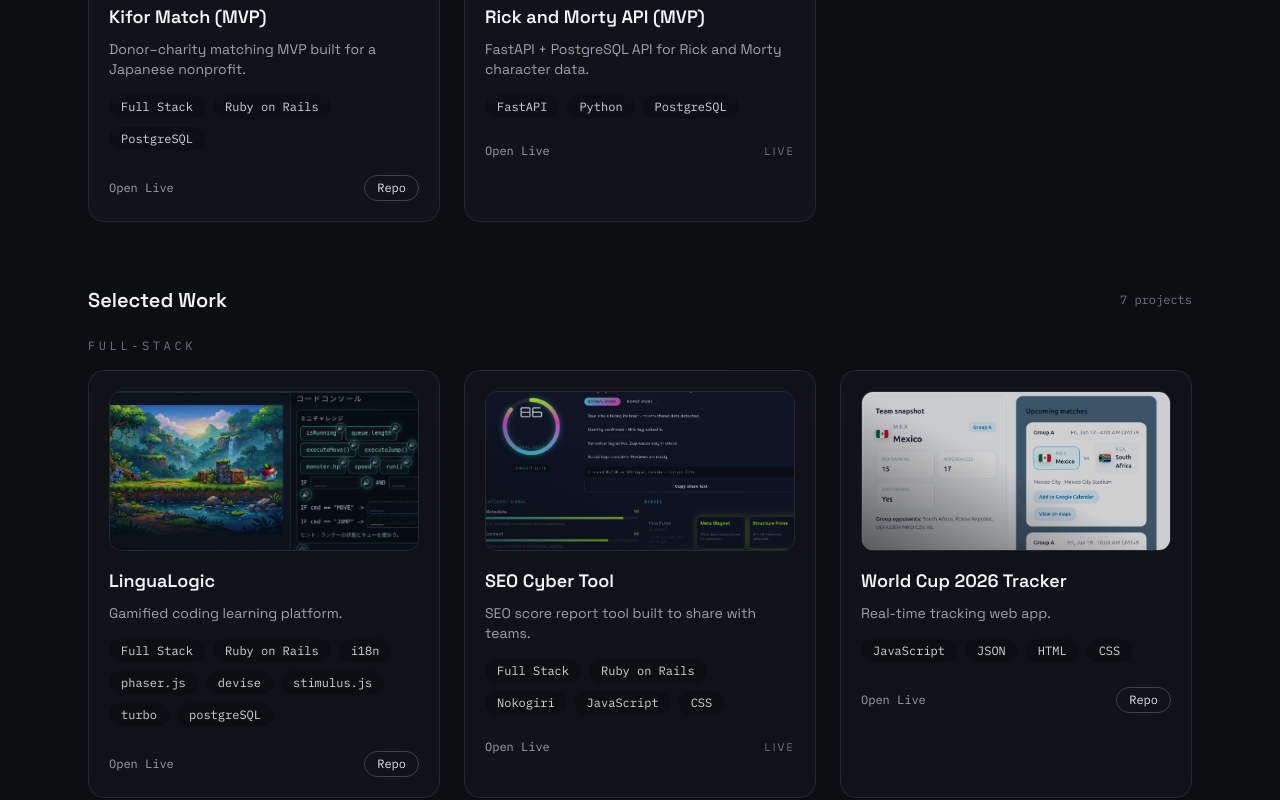
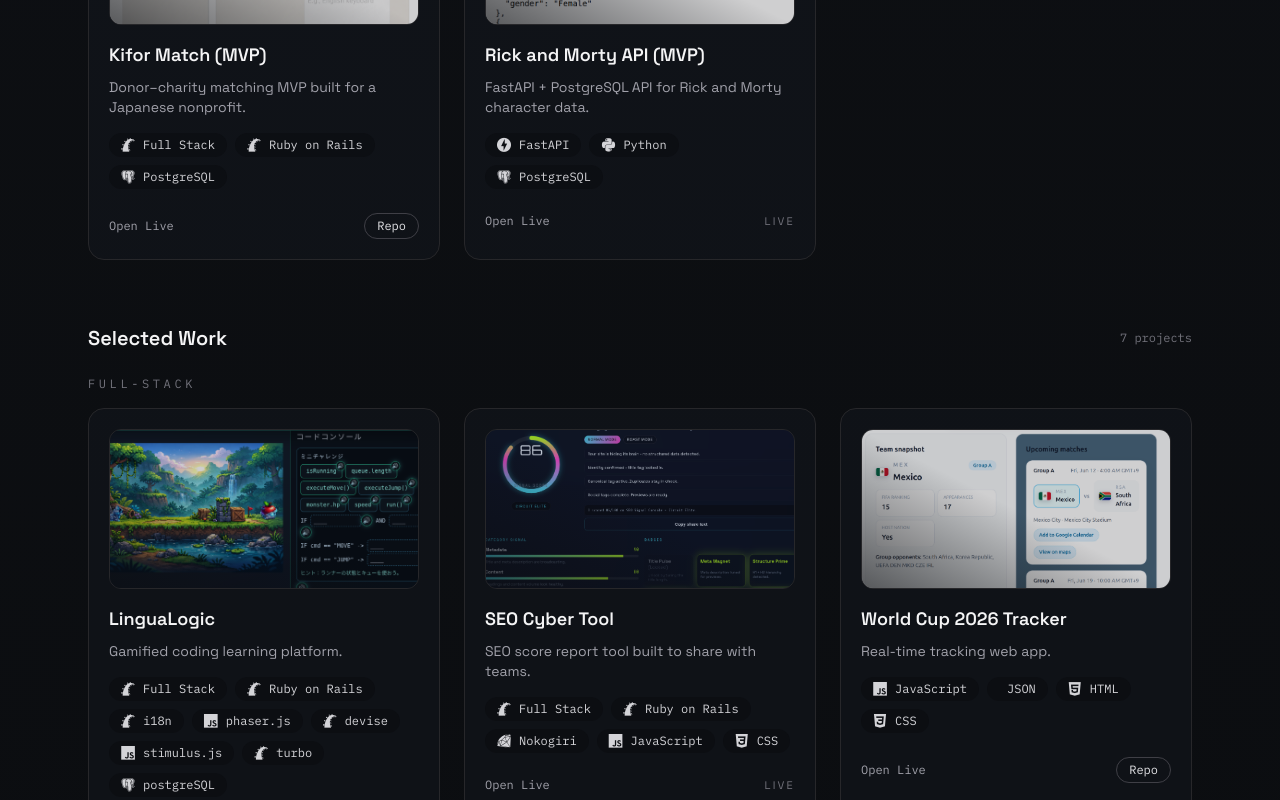
Before and after one commit to Hishamkhashman1/portfolio, a Next.js app: page / in a window 1280 px wide. Shown: the part 1660-2460 px from the top of the page. Built offline with nearby package versions, Linux system fonts and the light colour scheme.

Commit message:
added devicons

```diff
--- a/app/layout.tsx
+++ b/app/layout.tsx
@@ -30,6 +30,12 @@ export default function RootLayout({
 }>) {
   return (
     <html lang="en">
+      <head>
+        <link
+          rel="stylesheet"
+          href="https://cdn.jsdelivr.net/gh/devicons/devicon@latest/devicon.min.css"
+        />
+      </head>
       <body
         className={`${spaceGrotesk.variable} ${plexMono.variable} font-sans bg-night text-zinc-100`}
       >
--- a/components/Hero.tsx
+++ b/components/Hero.tsx
@@ -1,5 +1,6 @@
 import Image from "next/image";
 import { profile } from "@/data/profile";
+import { getStackIcon } from "@/data/stackIcons";
 
 const navLinks = [
   { label: "Projects", href: "#projects" },
@@ -55,9 +56,12 @@ export default function Hero() {
               {profile.stack.map((item) => (
                 <span
                   key={item}
-                  className="rounded-full border border-zinc-800 bg-haze/60 px-4 py-1 text-xs font-mono text-zinc-200"
+                  className="inline-flex items-center gap-2 rounded-full border border-zinc-800 bg-haze/60 px-4 py-1 text-xs font-mono text-zinc-200"
                 >
-                  {item}
+                  {getStackIcon(item) ? (
+                    <i className={`${getStackIcon(item)} text-sm`} aria-hidden />
+                  ) : null}
+                  <span>{item}</span>
                 </span>
               ))}
             </div>
--- a/components/ProjectCard.tsx
+++ b/components/ProjectCard.tsx
@@ -2,6 +2,7 @@
 
 import Image from "next/image";
 import type { Project } from "@/data/projects";
+import { getStackIcon } from "@/data/stackIcons";
 
 const isExternal = (url: string) => url.startsWith("http");
 
@@ -71,9 +72,12 @@ export default function ProjectCard({ project }: ProjectCardProps) {
         {project.stack.map((item) => (
           <span
             key={item}
-            className="rounded-full bg-night/60 px-3 py-1 text-xs font-mono text-zinc-300"
+            className="inline-flex items-center gap-2 rounded-full bg-night/60 px-3 py-1 text-xs font-mono text-zinc-300"
           >
-            {item}
+            {getStackIcon(item) ? (
+              <i className={`${getStackIcon(item)} text-sm`} aria-hidden />
+            ) : null}
+            <span>{item}</span>
           </span>
         ))}
       </div>
--- a/data/profile.ts
+++ b/data/profile.ts
@@ -4,7 +4,7 @@ export const profile = {
   title: "Fullstack Engineer",
   summary:
     "Building software with strong business context and a passion for learning new things.",
-  stack: ["Python", "Ruby on Rails", "JavaScript", "SQL", "AI & ML","Linux"],
+  stack: ["Python", "Ruby", "Ruby on Rails", "JavaScript", "SQL", "FastAPI","Linux","AI & ML", "Git"],
   email: "hisham.khashman@gmail.com",
   links: {
     github: "https://github.com/Hishamkhashman1",
--- a/data/projects.ts
+++ b/data/projects.ts
@@ -60,7 +60,7 @@ export const projects: Project[] = [
   {
     title: "Stock Forecasting LSTM",
     description: "Time-series prediction pipeline using deep learning.",
-    stack: ["Python", "LSTM", "Time Series"],
+    stack: ["Python", "Keras", "Pandas","Numpy", "Scikit-learn"],
     image: "/projects/Screenshot from 2026-03-24 15-14-26.png",
     liveUrl: "https://github.com/Hishamkhashman1/stock-forecasting-lstm",
     repoUrl: "https://github.com/Hishamkhashman1/stock-forecasting-lstm",
@@ -70,7 +70,7 @@ export const projects: Project[] = [
   {
     title: "ML Data Analysis Suite",
     description: "Python-based analytics and automated reporting tool.",
-    stack: ["Python", "Analytics"],
+    stack: ["Python", "Pandas", "Matplotlib", "Seaborn", "Scikit-learn","PyQt5","FPDF"],
     image: "/projects/ml-data.png",
     liveUrl: "https://github.com/Hishamkhashman1/ml-data-analysis-suite",
     repoUrl: "https://github.com/Hishamkhashman1/ml-data-analysis-suite",
--- /dev/null
+++ b/data/stackIcons.ts
@@ -0,0 +1,41 @@
+export const stackIcons: Record<string, string> = {
+  python: "devicon-python-plain",
+  ruby: "devicon-ruby-plain",
+  "ruby on rails": "devicon-rails-plain",
+  javascript: "devicon-javascript-plain",
+  sql: "devicon-postgresql-plain",
+  postgresql: "devicon-postgresql-plain",
+  fastapi: "devicon-fastapi-plain",
+  linux: "devicon-linux-plain",
+  "ai & ml": "devicon-tensorflow-original",
+  html: "devicon-html5-plain",
+  css: "devicon-css3-plain",
+  json: "devicon-json-plain",
+  react: "devicon-react-original",
+  git: "devicon-git-plain",
+  "phaser.js": "devicon-javascript-plain",
+  "full stack": "devicon-rails-plain",
+  i18n: "devicon-rails-plain",
+  devise: "devicon-rails-plain",
+  "stimulus.js": "devicon-javascript-plain",
+  turbo: "devicon-rails-plain",
+  nokogiri: "devicon-ruby-plain",
+  "jbuilder api": "devicon-ruby-plain",
+  keras: "devicon-tensorflow-original",
+  pandas: "devicon-python-plain",
+  numpy: "devicon-python-plain",
+  "scikit-learn": "devicon-python-plain",
+  matplotlib: "devicon-python-plain",
+  seaborn: "devicon-python-plain",
+  pyqt5: "devicon-python-plain",
+  fpdf: "devicon-python-plain",
+  networking: "devicon-linux-plain",
+  security: "devicon-linux-plain",
+  "anomaly detection": "devicon-python-plain",
+  lstm: "devicon-tensorflow-original",
+  "time series": "devicon-python-plain",
+  analytics: "devicon-python-plain"
+};
+
+export const getStackIcon = (label: string) =>
+  stackIcons[label.trim().toLowerCase()];
```
